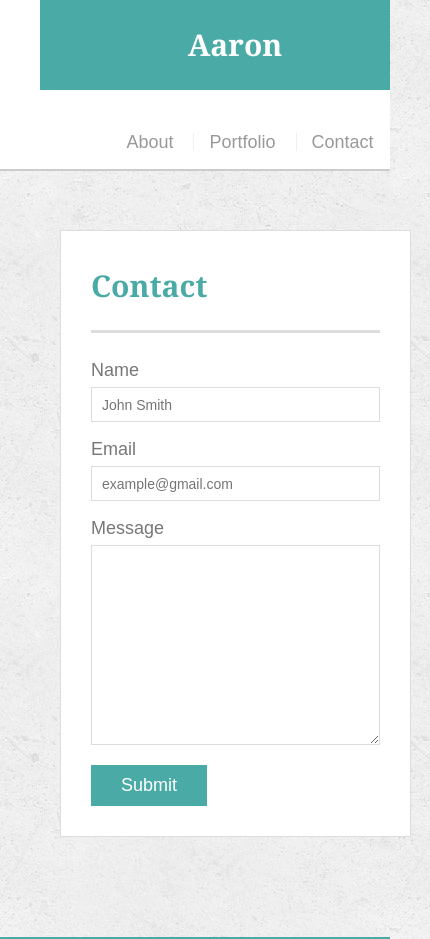
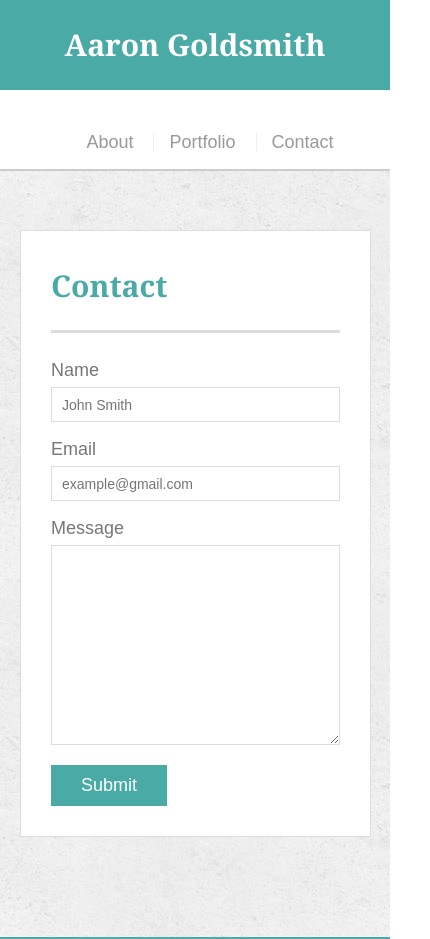
Before and after one commit to AaronGoldsmith/Responsive-Portfolio, a plain HTML site: page contact.html in a window 390 px wide. Shown: the top 939 px of the page, 430 px wide, since content can reach past the window. Drawn offline with Linux system fonts and the light colour scheme.

Commit message:
finishes touches

```diff
--- a/assets/css/style.css
+++ b/assets/css/style.css
@@ -223,7 +223,7 @@ input[type=submit] {
     width:60%;
   }
   .container{
-    margin: 0px 40px;
+    /* margin: 0px 40px; */
   }
 
 }
@@ -247,7 +247,7 @@ input[type=submit] {
   }
   .auth-image{
     float:none;
-    margin: 30px auto;
+    /* margin: 30px auto; */
     width: 100%;
   }
 
--- a/contact.html
+++ b/contact.html
@@ -13,7 +13,7 @@
 
   <header id="masthead">
     <div class="container">
-      <a href="index.html" id="logo">Aaron</a>
+      <a href="index.html" id="logo">Aaron Goldsmith</a>
       <nav>
         <a href="index.html">About</a>
         <a href="portfolio.html">Portfolio</a>
```
